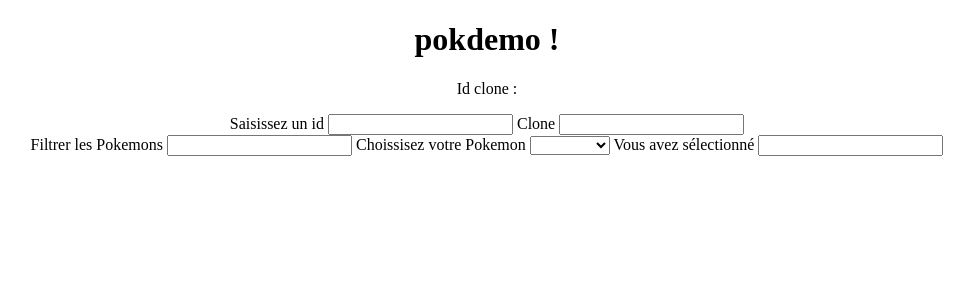
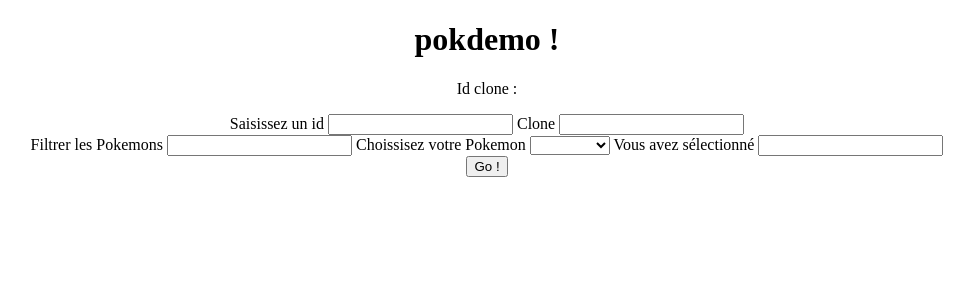
Before and after one commit to hheinle/pokdemo, an Angular app: page / in a window 1280 px wide. Shown: the top 300 px of the page, without its empty margins (153-1127 px from the left). Built offline with nearby package versions, Linux system fonts and the light colour scheme.

Commit message:
step : question 9 of TP6

```diff
--- a/src/app/filter-pokemon--pipe.pipe.ts
+++ b/src/app/filter-pokemon--pipe.pipe.ts
@@ -6,8 +6,6 @@
 export class FilterPokemonPipePipe implements PipeTransform {
 
   transform(pokemons: any[], searchedName?: string): any {
-    console.log('searchedName : ', searchedName);
-    console.log(pokemons);
     if (typeof pokemons !== 'undefined') {
       return pokemons.filter((e) => {
         return e.name.toLowerCase().indexOf(searchedName.toLowerCase()) !== -1;
--- a/src/app/my-component/my-component.component.html
+++ b/src/app/my-component/my-component.component.html
@@ -26,4 +26,7 @@
       <input type="text" readOnly value={{pokemonChoice}} />
     </label>
   </div>
+  <div style="text-align: center">
+    <button (click)="go()">Go !</button>
+  </div>
 </div>
--- a/src/app/my-component/my-component.component.ts
+++ b/src/app/my-component/my-component.component.ts
@@ -30,4 +30,8 @@
   ngOnInit() {
   }
 
+  go() {
+    console.log('Id recherché : ',this.id);
+    console.log('Pokemon choisi : ',this.pokemonChoice);
+  }
 }
```
